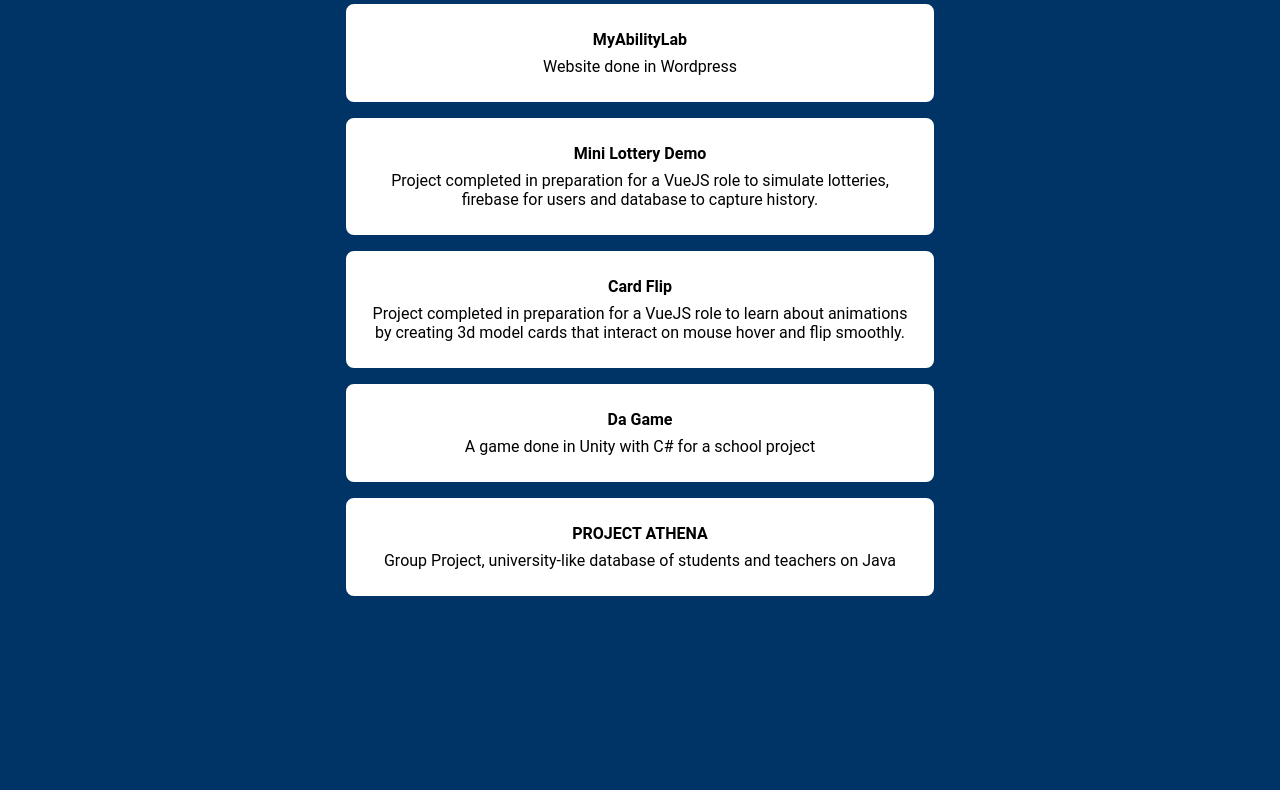
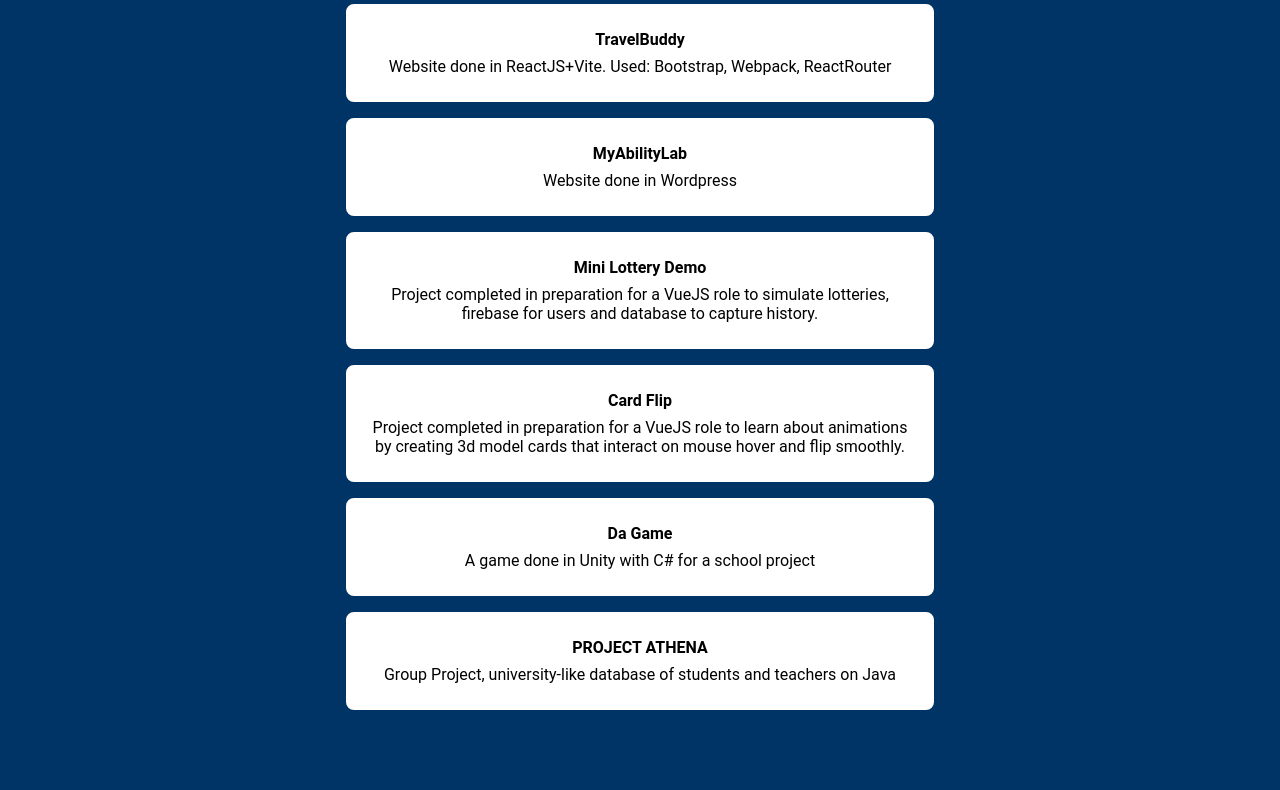
Before and after one commit to OdysseasKarastergiou/PersonalPortfolio, a plain HTML site: page projects.html in a window 1280 px wide. Shown: the part 333-1123 px from the top of the page. Before the commit the page ends 1049 px from the top, so only its background shows below. Drawn offline with Linux system fonts and the light colour scheme.

Commit message:
Update projects.html

```diff
--- a/projects.html
+++ b/projects.html
@@ -24,6 +24,11 @@
         <div class="projects-page">
             <h1 class="projects-title">Independent Projects</h1>
             <div class="projects-container">
+
+                <a href="https://odysseaskarastergiou.github.io/travel-buddy/" class="clickable-box" target="_blank">
+                    <p><strong>TravelBuddy</strong></p>
+                    <p>Website done in ReactJS+Vite. Used: Bootstrap, Webpack, ReactRouter</p>
+                </a>
 
                 <a href="https://www.myabilitylab.com" class="clickable-box" target="_blank">
                     <p><strong>MyAbilityLab</strong></p>
```
